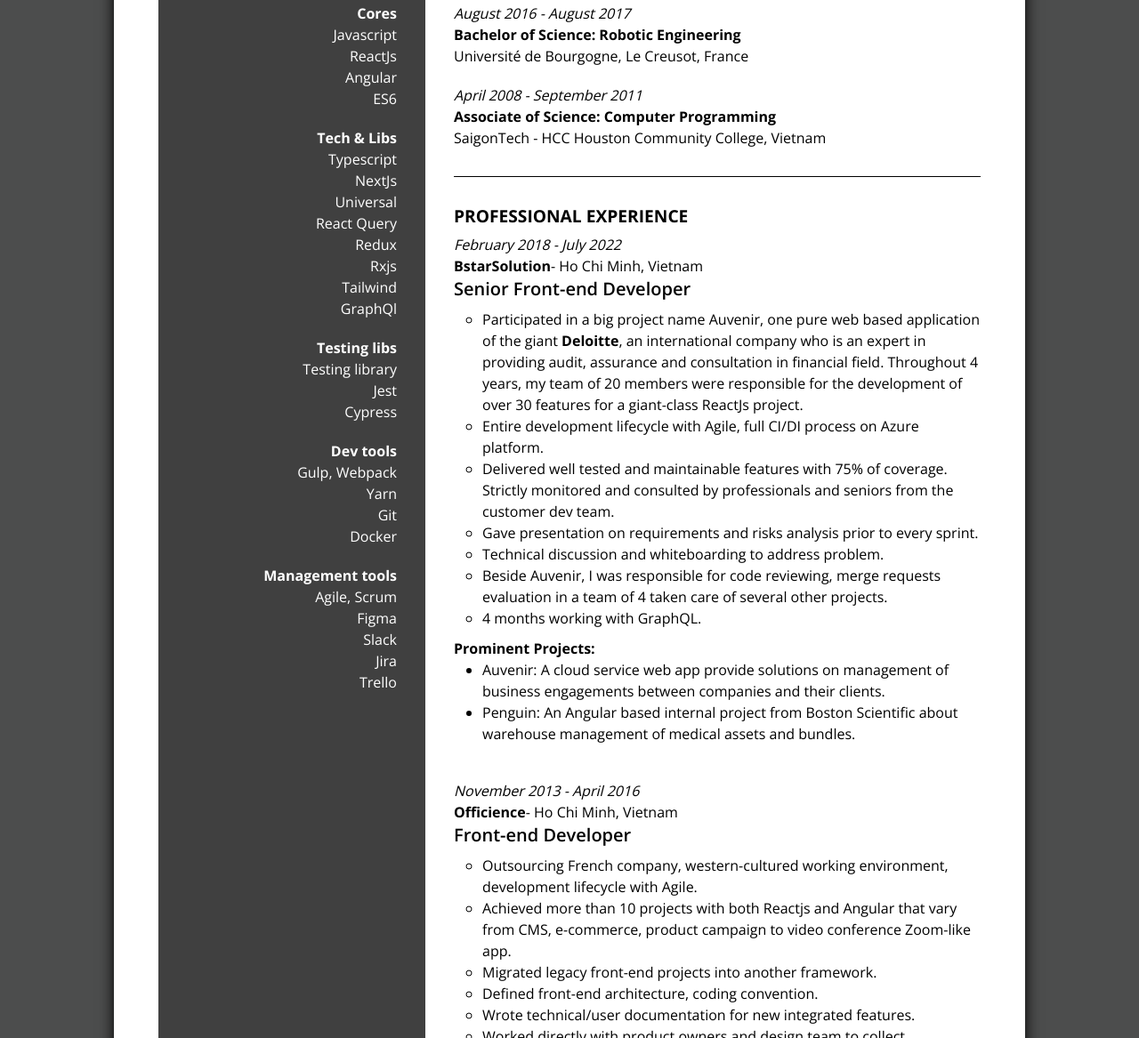
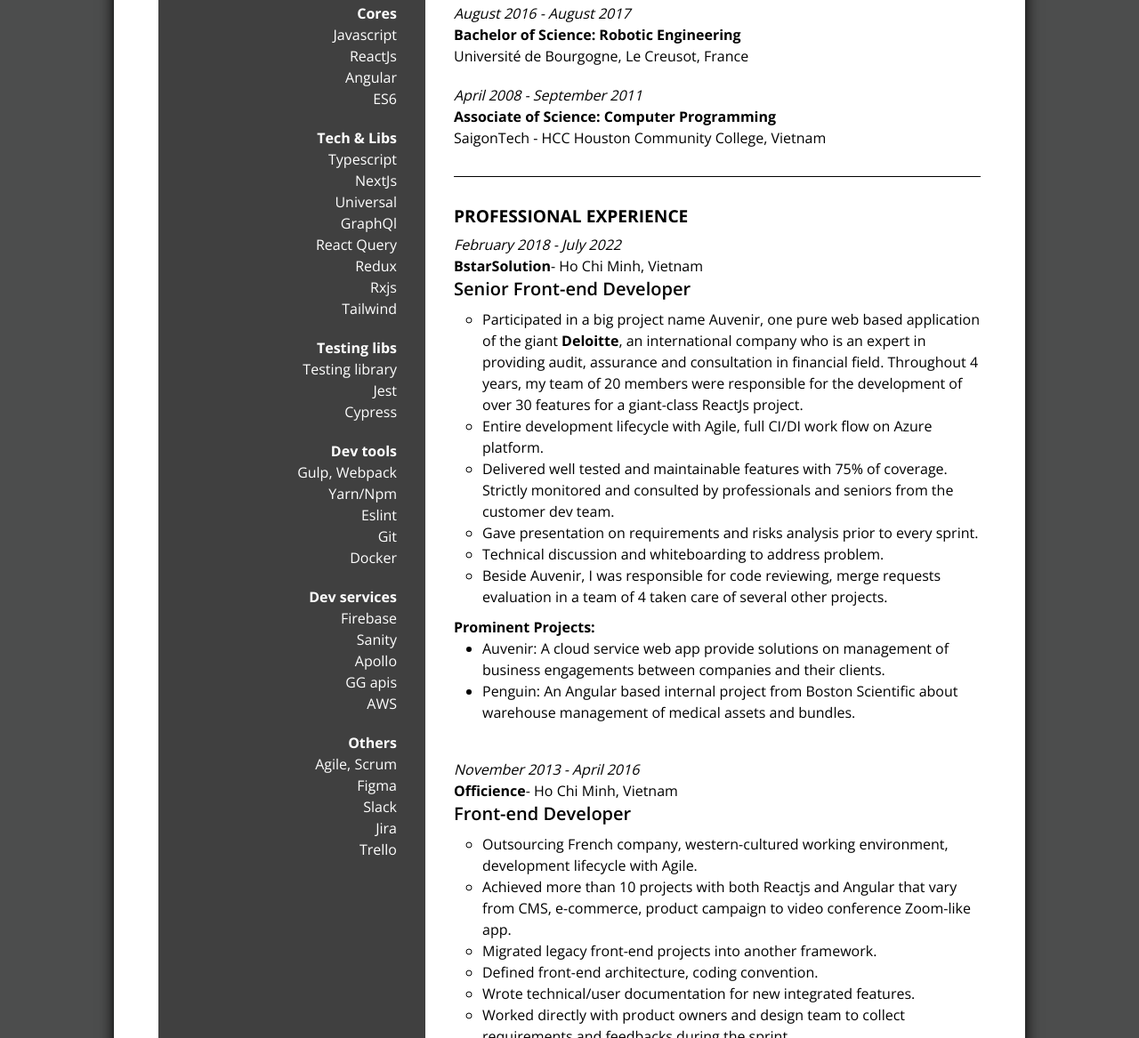
Before and after one commit to ethanpham1811/cv, a website: page index.html in a window 1280 px wide. Shown: the part 683-1850 px from the top of the page at 89% size. Drawn offline with nearby package versions, Linux system fonts and the light colour scheme.

Commit message:
update cv

```diff
--- a/index.html
+++ b/index.html
@@ -205,11 +205,11 @@
             <li>Typescript</li>
             <li>NextJs</li>
             <li>Universal</li>
+            <li>GraphQl</li>
             <li>React Query</li>
             <li>Redux</li>
             <li>Rxjs</li>
             <li>Tailwind</li>
-            <li>GraphQl</li>
           </ul>
           <ul class="flex flex-col mr-1 md:mr-0 md:text-right mb-5">
             <li class="max-md:bg-[var(--header-color)] text-white max-md:text-[var(--nav-color)] break-words font-bold">Testing libs</li>
@@ -220,12 +220,21 @@
           <ul class="flex flex-col mr-1 md:mr-0 md:text-right mb-5">
             <li class="max-md:bg-[var(--header-color)] text-white max-md:text-[var(--nav-color)] break-words font-bold">Dev tools</li>
             <li>Gulp, Webpack</li>
-            <li>Yarn</li>
+            <li>Yarn/Npm</li>
+            <li>Eslint</li>
             <li>Git</li>
             <li>Docker</li>
           </ul>
           <ul class="flex flex-col mr-1 md:mr-0 md:text-right mb-5">
-            <li class="max-md:bg-[var(--header-color)] text-white max-md:text-[var(--nav-color)] break-words font-bold">Management tools</li>
+            <li class="max-md:bg-[var(--header-color)] text-white max-md:text-[var(--nav-color)] break-words font-bold">Dev services</li>
+            <li>Firebase</li>
+            <li>Sanity</li>
+            <li>Apollo</li>
+            <li>GG apis</li>
+            <li>AWS</li>
+          </ul>
+          <ul class="flex flex-col mr-1 md:mr-0 md:text-right mb-5">
+            <li class="max-md:bg-[var(--header-color)] text-white max-md:text-[var(--nav-color)] break-words font-bold">Others</li>
             <li>Agile, Scrum</li>
             <li>Figma</li>
             <li>Slack</li>
@@ -272,7 +281,7 @@
               international company who is an expert in providing audit, assurance and consultation in financial field. Throughout 4 years, my team of
               20 members were responsible for the development of over 30 features for a giant-class ReactJs project.
             </li>
-            <li>Entire development lifecycle with Agile, full CI/DI process on Azure platform.</li>
+            <li>Entire development lifecycle with Agile, full CI/DI work flow on Azure platform.</li>
             <li>
               Delivered well tested and maintainable features with 75% of coverage. Strictly monitored and consulted by professionals and seniors from
               the customer dev team.
@@ -282,7 +291,6 @@
             <li>
               Beside Auvenir, I was responsible for code reviewing, merge requests evaluation in a team of 4 taken care of several other projects.
             </li>
-            <li>4 months working with GraphQL.</li>
           </ul>
           <h5 class="font-bold">Prominent Projects:</h5>
           <ul class="list-disc pl-8 mb-[10px]">
```
